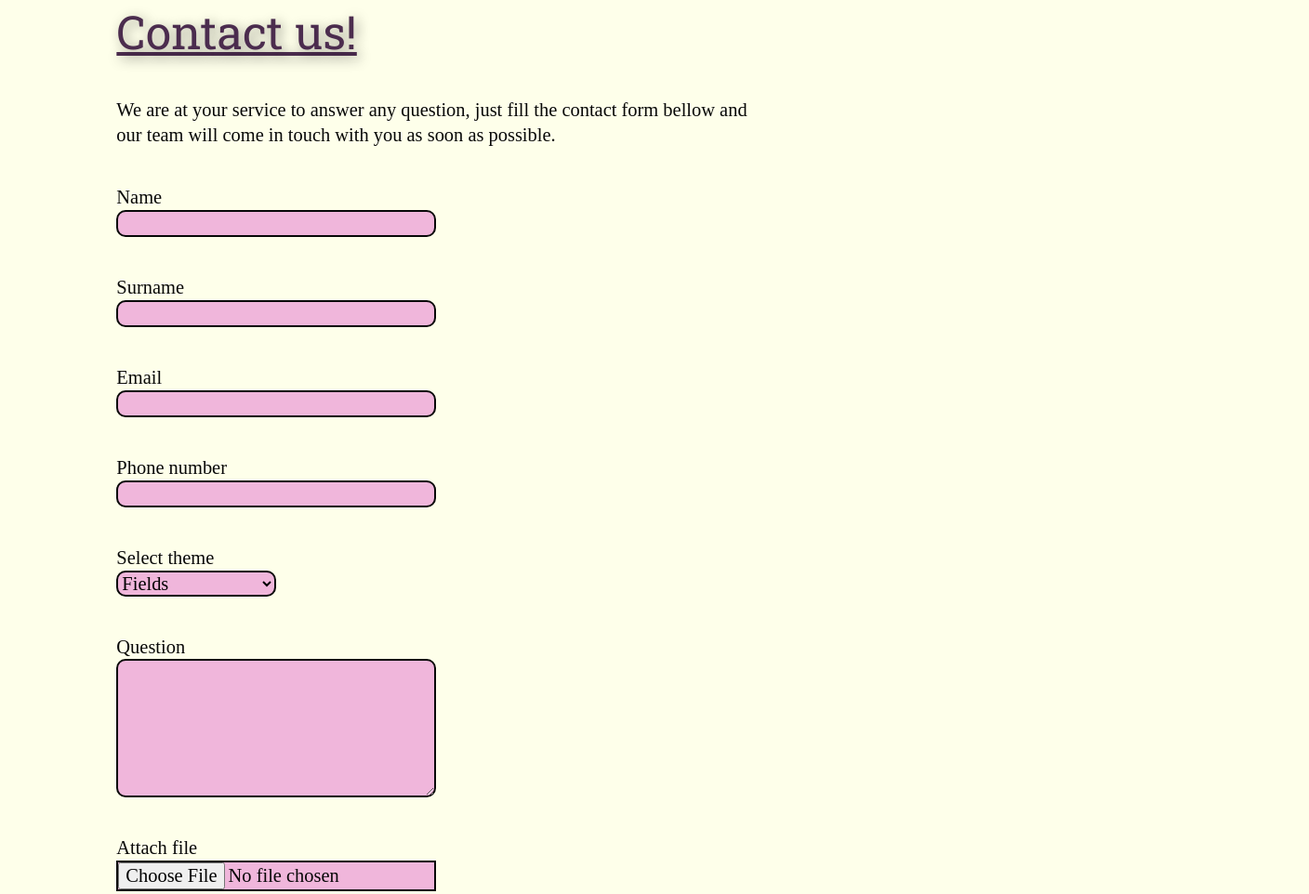
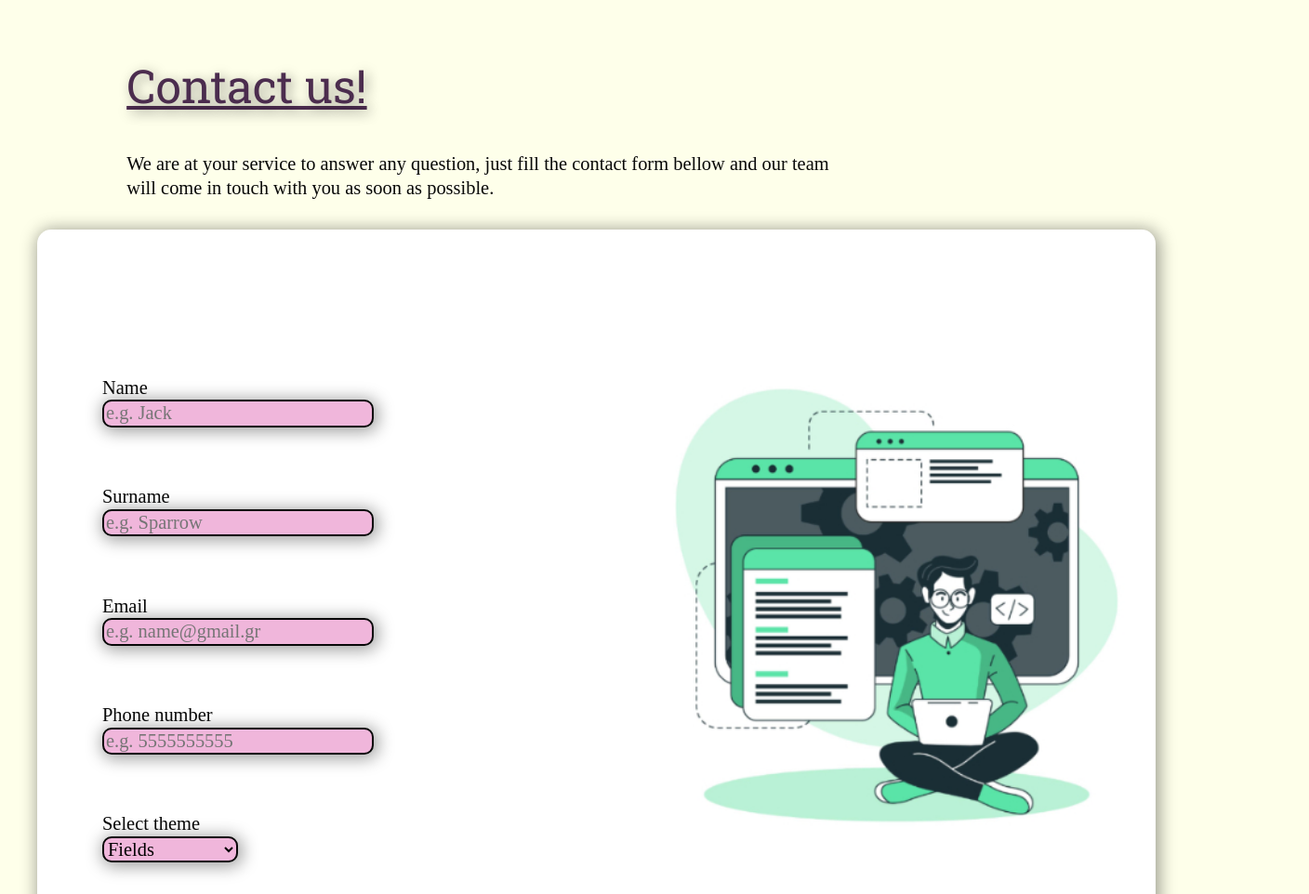
Before and after one commit to DimitriosVlantis/Educational-Platform, a plain HTML site: page pages/contact.html in a window 1280 px wide. Shown: the part 239-1201 px from the top of the page at 93% size, 1408 px wide, since content can reach past the window. Drawn offline with Linux system fonts and the light colour scheme; a web font is replaced by a local one.

Commit message:
update for contact.css and contact.html, upadet:awesomeness increased to 100%

```diff
--- a/pages/contact.html
+++ b/pages/contact.html
@@ -14,9 +14,13 @@
      -->
      <link href="../styles/normalize.css" rel="stylesheet"/> <!-- Include normalize CSS -->
      <link href="../styles/base.css" rel="stylesheet"/> <!-- Include base CSS styles -->
+     <link href="../styles/header.css" rel="stylesheet"/> <!-- Include header CSS styles -->
      <link href="../styles/main.css" rel="stylesheet"/> <!-- Include main CSS styles -->
-    <link href="../styles/contact.css" rel="stylesheet"/> <!-- Include contact CSS styles -->
-    <link href="../styles/header.css" rel="stylesheet"/> <!-- Include header CSS styles -->
+     <link href="../styles/contact.css" rel="stylesheet"/> <!-- Include home CSS styles -->
+     <link href="../styles/small-tablet.css" media="screen and (min-width: 30em) and (max-width: 48em)" rel="stylesheet"/>
+     <link href="../styles/tablet.css" media="screen and (min-width: 48em) and (max-width: 67.5em)" rel="stylesheet"/>
+     <link href="../styles/small-desktop.css" media="screen and (min-width: 67.5em) and (max-width: 90em)" rel="stylesheet"/>
+     <link href="../styles/desktop.css" media="screen and (min-width: 90em)" rel="stylesheet"/>
 </head>
 <body>
 <header>
@@ -73,25 +77,35 @@
             just fill the contact form bellow and our
             team will come in touch with you as soon as possible.
         </p>
+        <section class="form_structure">
+            <article class="form">
                 <label class="form-element">
                     Name
-            <input name="name" type="text">
+                    <input id="name" type="text"
+                    placeholder="e.g. Jack"
+                    required>
                 </label>
                 <label class="form-element">
                     Surname
-            <input name="surname" type="text">
+                    <input id="surname" type="text"
+                    placeholder="e.g. Sparrow"
+                    required>
                 </label>
                 <label class="form-element">
                     Email
-            <input name="email" type="text">
+                    <input id="email" type="text"
+                    placeholder="e.g. name@gmail.gr"
+                    required>
                 </label>
                 <label class="form-element">
                     Phone number
-            <input name="phone_number" type="text">
+                    <input id="phone_number" type="text"
+                    placeholder="e.g. 5555555555"
+                    required>
                 </label>
                 <label class="form-element">
                     Select theme
-            <select name="theme">
+                    <select id="theme">
                         <option value="fields">Fields</option>
                         <option value="paths">Paths</option>
                         <option value="tools">Tools</option>
@@ -101,12 +115,38 @@
                 </label>
                 <label class="form-element">
                     Question
-            <textarea cols="50" name="question" rows="6"></textarea>
+                    <textarea cols="50" id="question" rows="6"></textarea>
                 </label>
                 <label class="form-element">
                     Attach file
-            <input id="attach_file" name="attach_file" type="file">
+                    <input id="attach_file" type="file">
                 </label>
+            </article>
+            <img
+                alt="Computer science illustration"
+                height="2000"
+                sizes="
+                    (min-width: 67.5em) 25vw,
+                    (min-width: 48em) 35vw,
+                    (min-width: 30em) calc(67.5vw - 2em),
+                    calc(80vw - 2em)
+                    "
+                                src="../assets/images/rasters/fields/computer-science/computer-science-2000x2000.jpg"
+                                srcset=
+                                        "
+                    ../assets/images/rasters/fields/computer-science/computer-science-2000x2000.jpg 2000w,
+                    ../assets/images/rasters/fields/computer-science/computer-science-1440x1440.jpg 1440w,
+                    ../assets/images/rasters/fields/computer-science/computer-science-1080x1080.jpg 1080w,
+                    ../assets/images/rasters/fields/computer-science/computer-science-750x750.jpg 750w,
+                    ../assets/images/rasters/fields/computer-science/computer-science-500x500.jpg 500w,
+                    ../assets/images/rasters/fields/computer-science/computer-science-420x420.jpg 420w,
+                    ../assets/images/rasters/fields/computer-science/computer-science-300x300.jpg 300w,
+                    ../assets/images/rasters/fields/computer-science/computer-science-200x200.jpg 200w,
+                    ../assets/images/rasters/fields/computer-science/computer-science-100x100.jpg 100w
+                    "
+                width="2000"
+                />
+        </section>
         <a aria-label="Join for free" class="cta-link" href="#">
             <span class="link-3d-wrapper">
                 <em class="link-3d-front">Submit →</em>
--- a/styles/contact.css
+++ b/styles/contact.css
@@ -6,7 +6,7 @@ The rest of the texture is loaded from the main.css and normilize.css
 main{
     display: flex;
     flex-direction: column;
-    width: 60%;
+    width: 100%;
     flex-wrap: wrap;
     justify-content: center;
     align-items: center;
@@ -14,11 +14,41 @@ main{
     left:10%
 }
 
+.contact_us > .description{
+    width: 60%;
+}
+
 .form-element{
     display: flex;
     flex-direction: column;
     width: 50%;
-    margin: 2em 0em;
+    margin: 1.5em 0em;
+}
+
+.form{
+    display: flex;
+    flex-direction: column;
+    background-color: white;
+    border-radius: 15px;
+    padding-left: 3em;
+    height: 100%;
+}
+
+.form_structure{
+    display: flex;
+    flex-direction: row;
+    justify-content: space-between;
+    border-radius: 15px;
+    position: relative;
+    right: 10%;
+    background-color: white;
+    margin: 1.5em 1.5em;
+    box-shadow: 0.1em 0.1em 0.9em 0.1em var(--box-shadow-color);
+}
+
+.form_structure > img{
+    border-radius: 15px;
+    height: 100%;
 }
 
 input{
@@ -26,6 +56,7 @@ input{
     background-color: var(--accent-color);
     border-radius: 10px;
     border: 2pt solid var(--text-color);
+    box-shadow: 0.1em 0.1em 0.9em 0.1em var(--box-shadow-color);
 }
 
 select{
@@ -33,15 +64,18 @@ select{
     width: 50%;
     background-color: var(--accent-color);
     border-radius: 10px;
+    box-shadow: 0.1em 0.1em 0.9em 0.1em var(--box-shadow-color);
 }
 
 textarea{
     border: 2pt solid var(--text-color);
     background-color: var(--accent-color);
     border-radius: 10px;
+    box-shadow: 0.1em 0.1em 0.9em 0.1em var(--box-shadow-color);
 }
 
 #attach_file{
     background-color: var(--accent-color);
     border-radius: 0px;
+    box-shadow: 0.1em 0.1em 0.9em 0.1em var(--box-shadow-color);
 }
```
Lines whose indentation alone changed are shown as unchanged.
